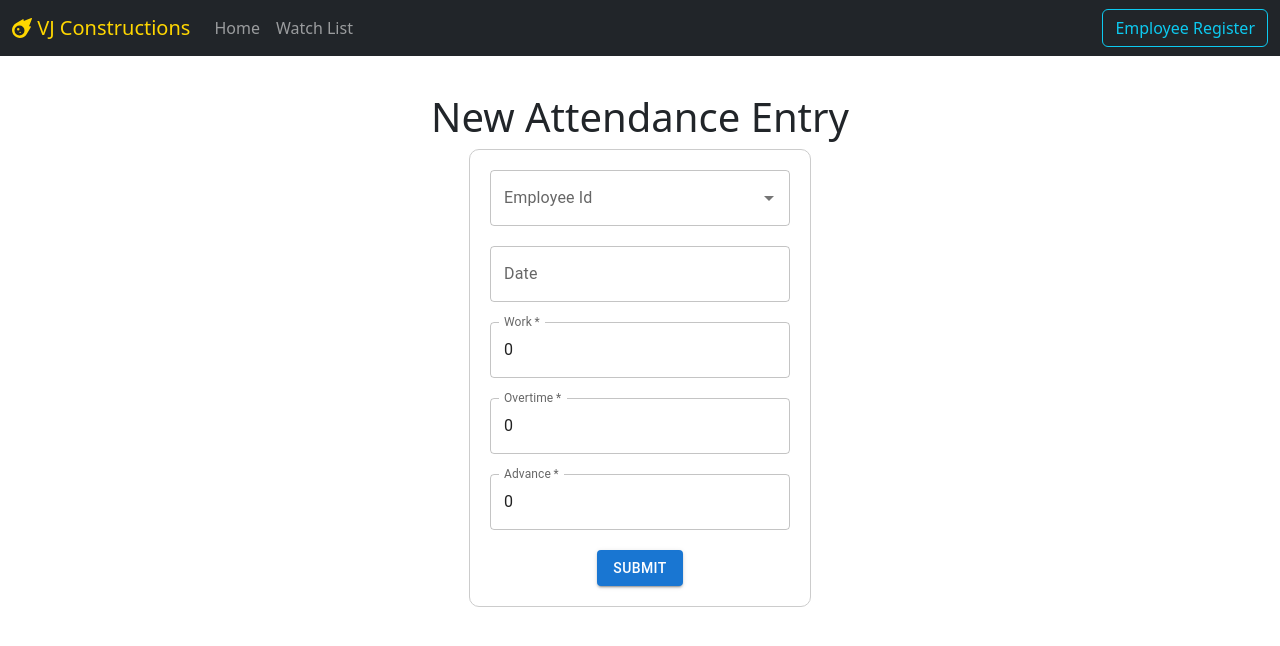
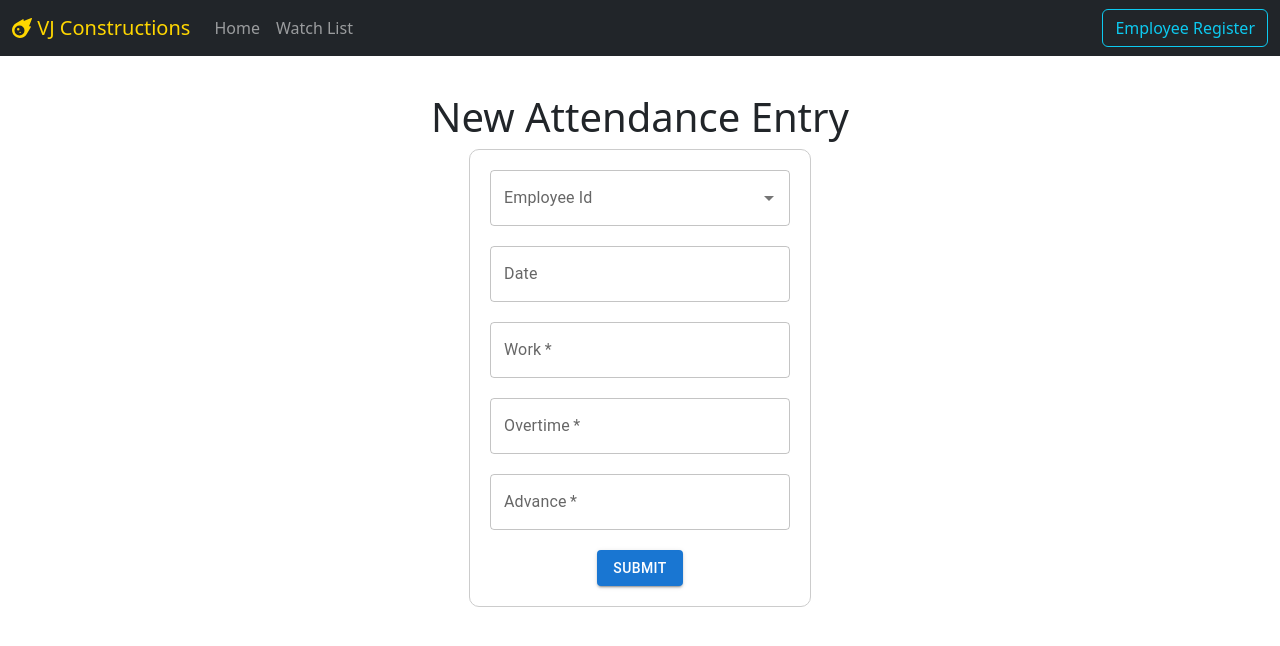
Before and after one commit to antoalex07/emp-reg-frontend, a React (Create React App) app: page /calendar/day/add-attendance in a window 1280 px wide. Shown: the top 646 px of the page. Built offline with nearby package versions, Linux system fonts and the light colour scheme; a web font is replaced by a local one.

Commit message:
redirect back to attendance page

```diff
--- a/src/page/addAttendance/AddAttendance.js
+++ b/src/page/addAttendance/AddAttendance.js
@@ -46,9 +46,7 @@ const AddAttendance = () => {
       console.log(error);
 
     }
-
-
-
+    navigate(`/calendar/day?date=${date}`);
   };
 
   return (
@@ -91,7 +89,7 @@ const AddAttendance = () => {
               id="outlined-required"
               label="Work"
               type="number"
-              value={formData.work}
+              //value={formData.work}
               name="work"
               onChange={handleChange}
               sx={{width: 300}}
@@ -104,7 +102,7 @@ const AddAttendance = () => {
               id="outlined-required"
               label="Overtime"
               type="number"
-              value={formData.overtime}
+              //value={formData.overtime}
               name="overtime"
               onChange={handleChange}
               sx={{width: 300}}
@@ -117,7 +115,7 @@ const AddAttendance = () => {
               id="outlined-required"
               label="Advance"
               type="number"
-              value={formData.advance}
+              //value={formData.advance}
               name="advance"
               onChange={handleChange}
               sx={{width: 300}}
```
